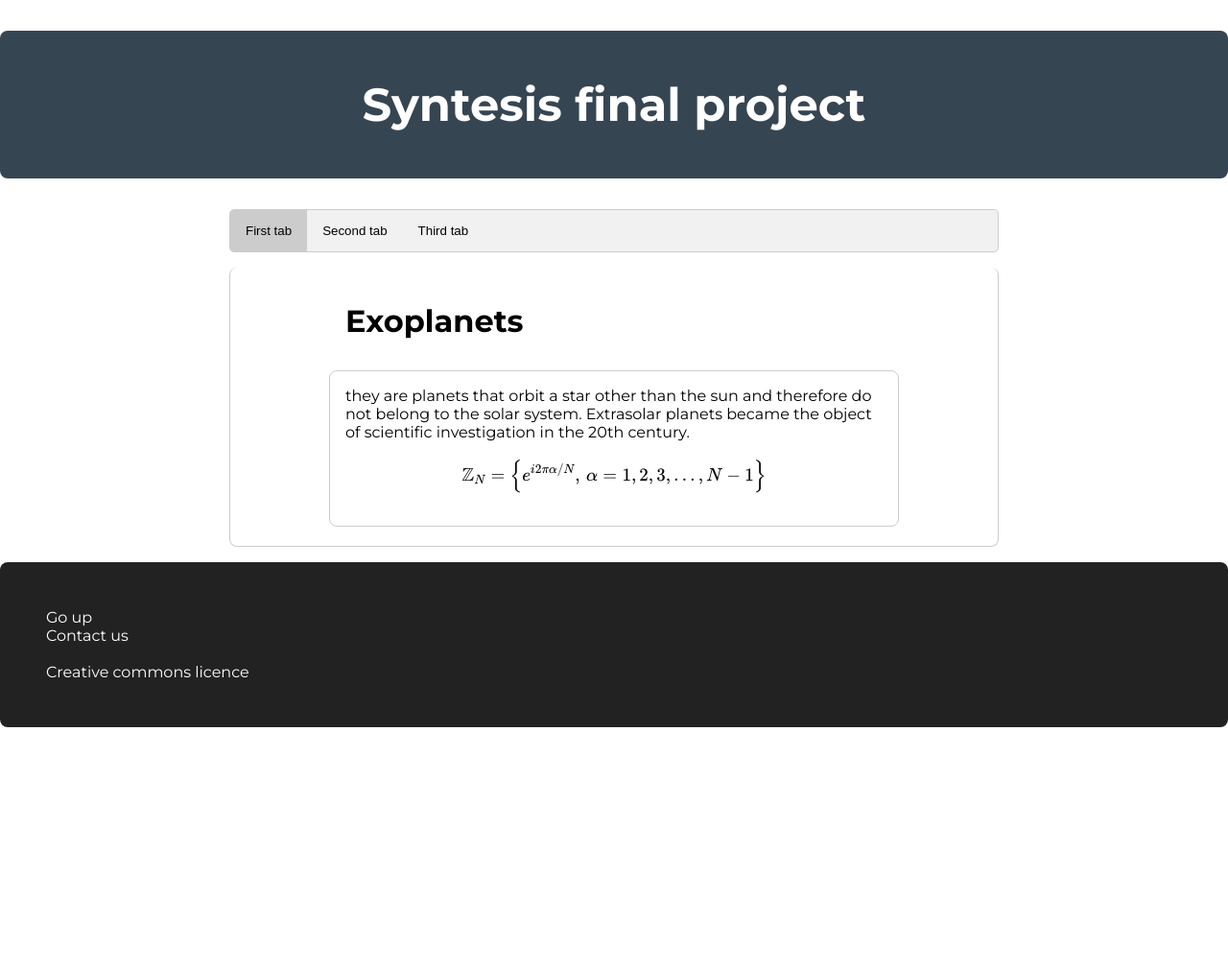
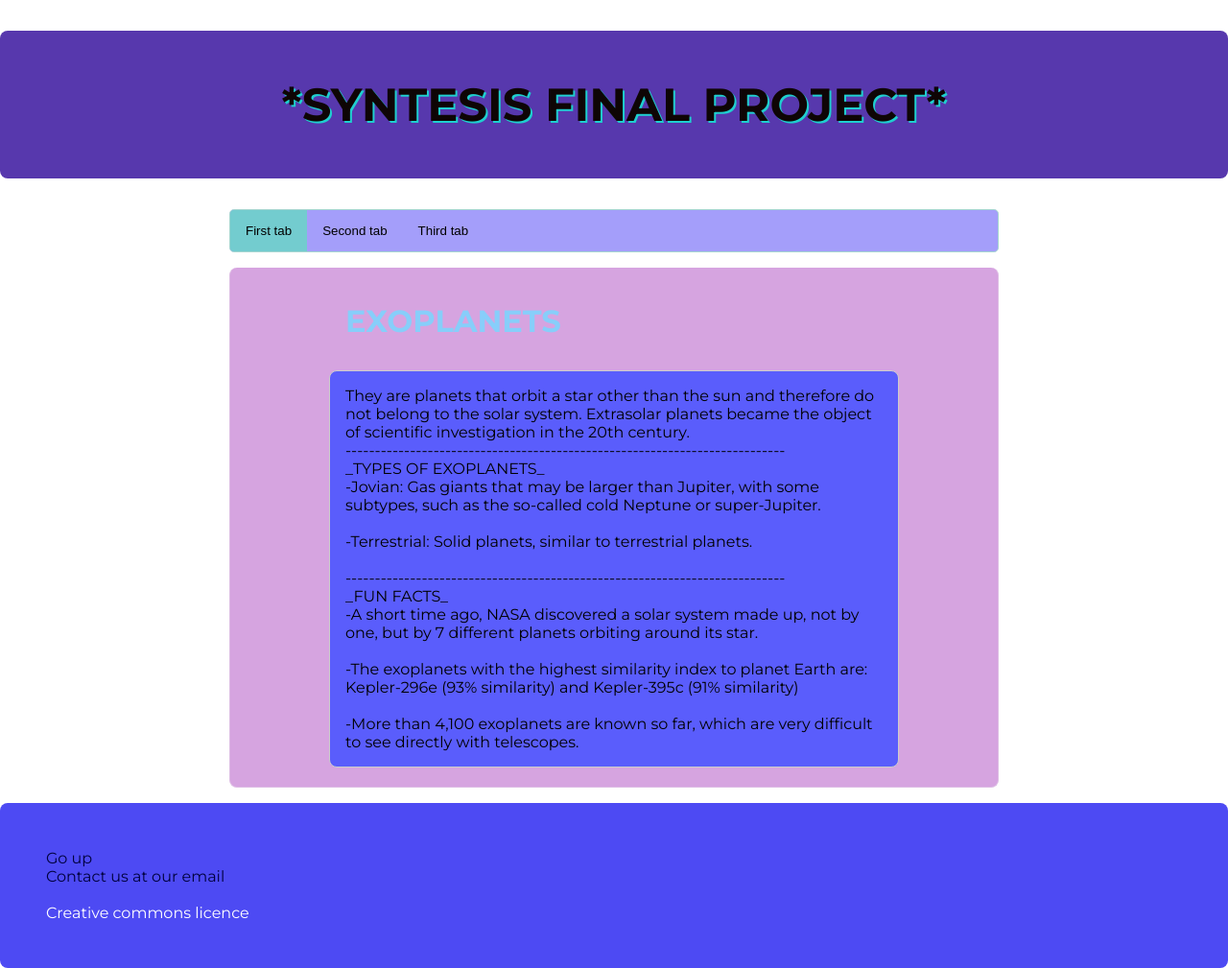
Before and after one commit to bella15m/html-isabella-marulanda, a website: page index.html in a window 1280 px wide. Shown: the whole page at 96% size. Before the commit the page ends 800 px from the top, so only its background shows below. Drawn offline with nearby package versions, Linux system fonts and the light colour scheme.

Commit message:
PFS Exoplanets Astrobiology The temperature of the stars

```diff
--- a/css/style.css
+++ b/css/style.css
@@ -4,16 +4,17 @@ html {
 
 body {
   margin: 0;
-  background-color: #ffffff;
+  background-color: Light rgb(138, 104, 161);
 }
 
 header h1 {
-  background-color: #364552;
-  color: white;
+  background-color: #5738ad;
+  color: rgb(14, 5, 5);
   padding: 3rem 2rem;
   font-size: 3rem;
   text-align: center;
   border-radius: 0.5rem;
+  text-shadow: 2px 2px rgb(31, 207, 207);
 }
 
 h2 {
@@ -28,6 +29,8 @@ h3 {
   width: 70%;
   margin-left: auto;
   margin-right: auto;
+  color: lightskyblue;
+  text-shadow: 2px 2 black;
 }
 
 h4 {
@@ -46,7 +49,7 @@ h5 {
 
 body p {
   transition: all 0.3s ease;
-  background-color: #fff;
+  background-color: rgb(90, 93, 252);
   margin: 1rem 0;
   border-radius: 0.5rem;
   padding: 1rem 1rem;
@@ -58,11 +61,11 @@ body p {
 }
 
 body p:hover {
-  box-shadow: 0 0.1rem 0.4rem rgba(0, 0, 0, 0.3);
+  box-shadow: 0 0.1rem 0.4rem rgba(7, 11, 238, 0.3);
 }
 
 footer {
-  background-color: #222;
+  background-color: rgb(77, 74, 243);
   padding: 3rem;
   color: white;
   border-radius: 0.5rem;
@@ -74,7 +77,7 @@ footer p {
 
 footer a {
   transition: color 0.3s ease;
-  color: white;
+  color: rgb(1, 2, 61);
   text-decoration: none;
 }
 
@@ -99,8 +102,8 @@ footer a:hover {
 
 .tab {
   overflow: hidden;
-  border: 1px solid #ccc;
-  background-color: #f1f1f1;
+  border: 1px solid rgb(165, 214, 208);
+  background-color: #a49efa;
   width: 800px;
   margin: 0 auto;
   border-radius: 0.3rem;
@@ -119,20 +122,20 @@ footer a:hover {
 
 /* Change background color of buttons on hover */
 .tab button:hover {
-  background-color: #ddd;
+  background-color: rgb(30, 21, 80);
 }
 
 /* Create an active/current tablink class */
 .tab button.active {
-  background-color: #ccc;
+  background-color: rgb(115, 204, 207);
 }
 
 /* Style the tab content */
 .tabcontent {
   display: none;
   padding: 0.25rem 0;
-  border: 1px solid #ccc;
-  background-color: #fff;
+  border: 1px solid rgb(221, 188, 228);
+  background-color: rgb(214, 164, 224);
   border-top: none;
   border-radius: 0.5rem;
   width: 800px;
--- a/html/tab1.html
+++ b/html/tab1.html
@@ -8,10 +8,22 @@
 
 <!------------ Write from here ------------>
 
-<h3>Exoplanets</h3>
+<h3>EXOPLANETS</h3>
 <p>
-  they are planets that orbit a star other than the sun and therefore do not
+  They are planets that orbit a star other than the sun and therefore do not
   belong to the solar system. Extrasolar planets became the object of scientific
-  investigation in the 20th century. $$ \mathbb{Z}_N=\left\{e^{i2\pi
-  \alpha/N},\, \alpha=1,2,3,\dots,N-1 \right\} $$
+  investigation in the 20th century.
+  <br />---------------------------------------------------------------------------<br />
+  _TYPES OF EXOPLANETS_
+  <br />-Jovian: Gas giants that may be larger than Jupiter, with some subtypes,
+  such as the so-called cold Neptune or super-Jupiter.<br />
+  <br />-Terrestrial: Solid planets, similar to terrestrial planets.<br />
+  <br />---------------------------------------------------------------------------<br />
+  _FUN FACTS_
+  <br />-A short time ago, NASA discovered a solar system made up, not by one,
+  but by 7 different planets orbiting around its star.<br />
+  <br />-The exoplanets with the highest similarity index to planet Earth are:
+  Kepler-296e (93% similarity) and Kepler-395c (91% similarity)<br />
+  <br />-More than 4,100 exoplanets are known so far, which are very difficult
+  to see directly with telescopes.<br />
 </p>
--- a/index.html
+++ b/index.html
@@ -13,7 +13,7 @@
   </head>
   <body>
     <header>
-      <h1 id="main-title">Syntesis final project</h1>
+      <h1 id="main-title">*SYNTESIS FINAL PROJECT*</h1>
     </header>
 
     <div class="tab">
@@ -62,7 +62,9 @@
     <footer>
       <section>
         <a href="#main-title"> Go up</a> <br />
-        <a href="mailto:example@gmail.com">Contact us</a>
+        <a href="mailto:isabella.marulandaarango@bethlemitasbello.edu.co"
+          >Contact us at our email</a
+        >
       </section>
       <br />
       Creative commons licence
```
Also changed, not shown: html/tab2.html (+12 -7 lines), html/tab3.html (+13 -11 lines).
